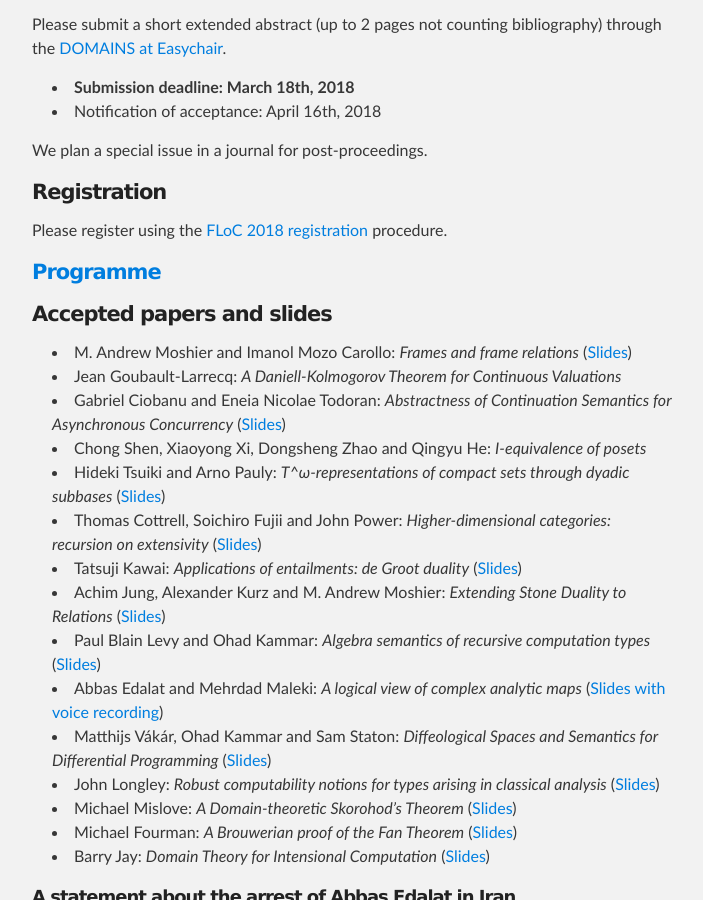
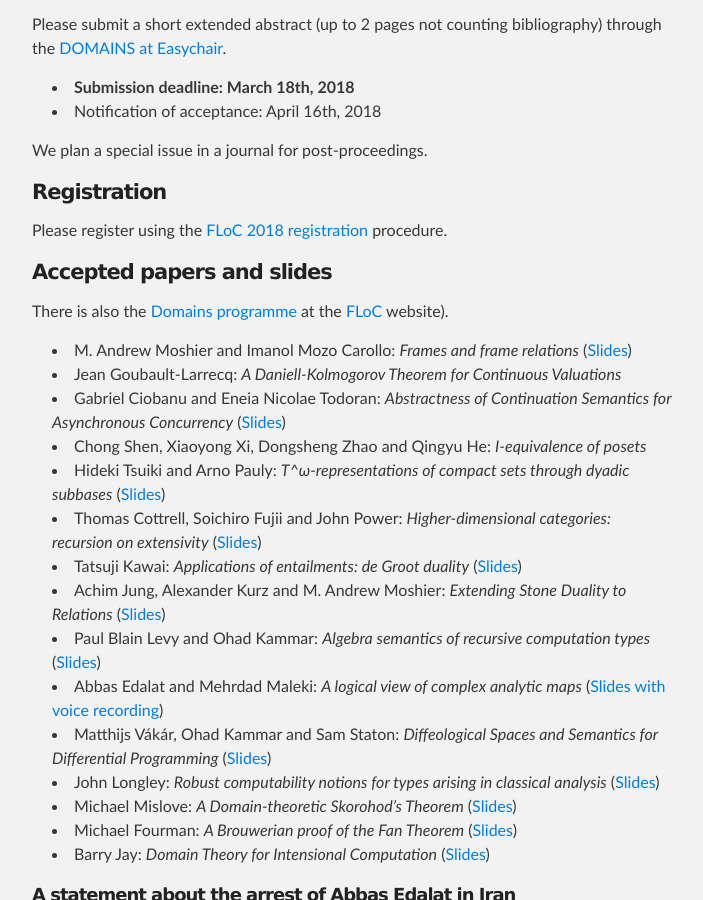
Before and after one commit to IMFM-SI/STM2025, a Jekyll site: the page built from index.md, in a window 1280 px wide and 900 px high, scrolled down 1109 px. Shown: the whole window, without its empty margins (288-991 px from the left). Built offline with Jekyll 4.4.1, drawn with Linux system fonts in a browser that asks for light colours.

Commit message:
add link to domains FLoC programme

```diff
--- a/index.md
+++ b/index.md
@@ -53,9 +53,10 @@ We plan a special issue in a journal for post-proceedings.
 
 Please register using the [FLoC 2018 registration](http://www.floc2018.org/register/) procedure.
 
-#### [Programme](https://easychair.org/smart-program/FLoC2018/Domains-program.html)
 
 #### Accepted papers and slides
+
+There is also the [Domains programme](https://easychair.org/smart-program/FLoC2018/Domains-program.html) at the [FLoC](http://www.floc2018.org/) website).
 
 * M. Andrew Moshier and Imanol Mozo Carollo: *Frames and frame relations* ([Slides](slides/Moshier-Mozo.pdf))
 * Jean Goubault-Larrecq: *A Daniell-Kolmogorov Theorem for Continuous Valuations*
```
